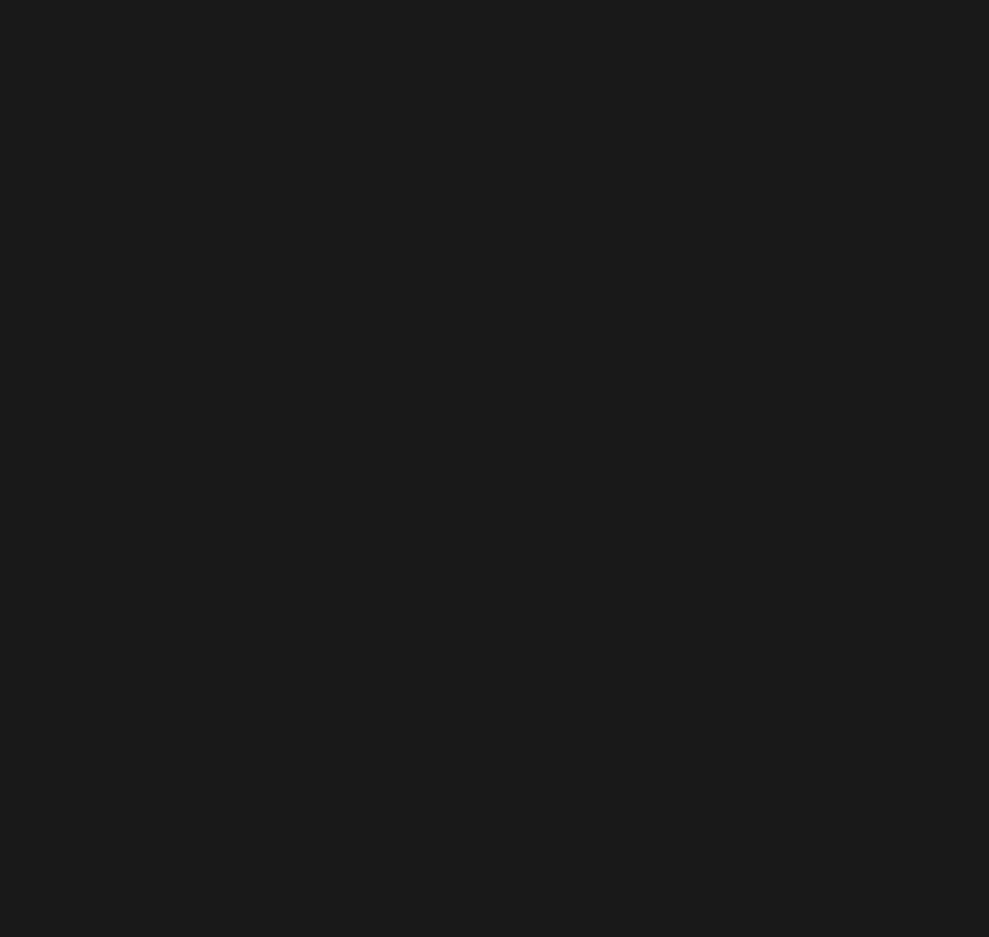
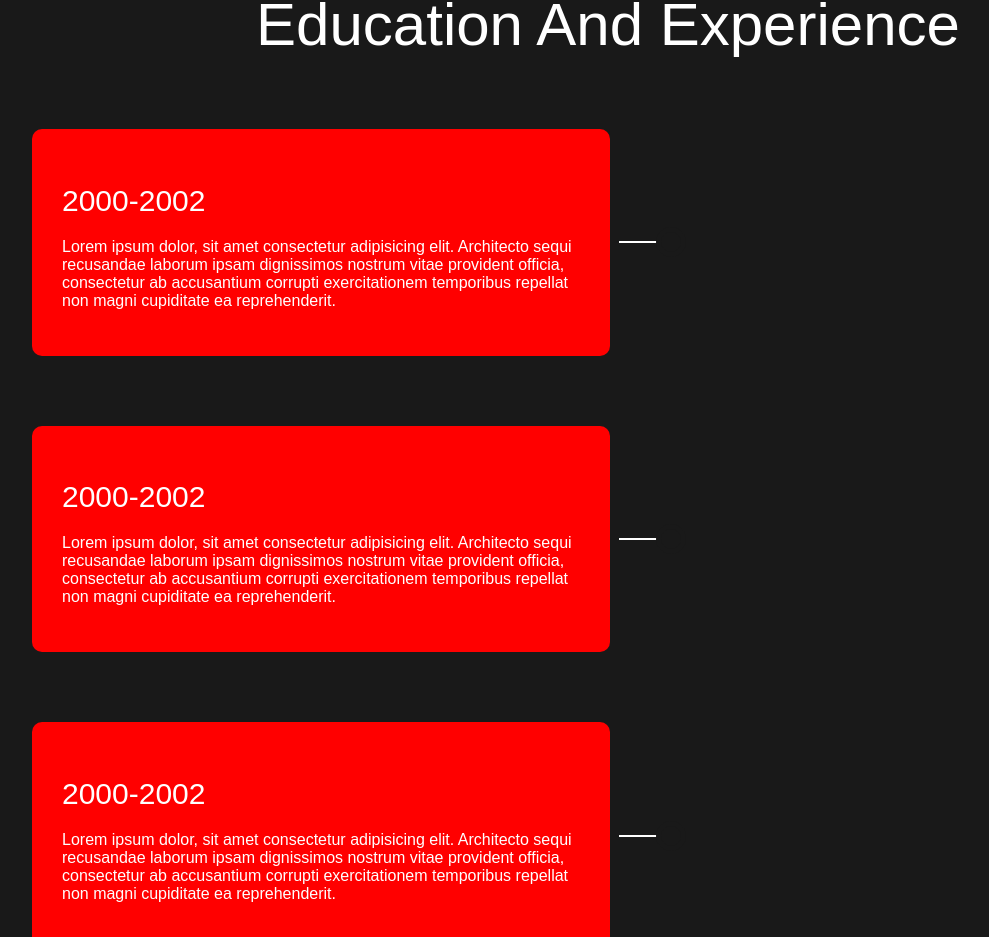
Before and after one commit to Bohdan-Ta/Resume, a React (Create React App) app: page /about in a window 1280 px wide. Shown: the part 1851-2788 px from the top of the page, without its empty margins (32-1021 px from the left). Before the commit the page ends 1841 px from the top, so only its background shows below. Built offline with nearby package versions, Linux system fonts and the light colour scheme.

Commit message:
add Education

```diff
--- /dev/null
+++ b/src/components/About/Education/index.jsx
@@ -0,0 +1,191 @@
+import styled from 'styled-components'
+
+const Section = styled.div`
+	width: 100%;
+	margin: 100px 0;
+
+	h1 {
+		text-align: center;
+		font-size: 60px;
+		color: #fff;
+		text-transform: capitalize;
+		font-weight: 300;
+		margin-bottom: 150px;
+	}
+`
+// const Container = styled.div`
+// 	display: block;
+// 	width: 90%;
+// 	margin: 150px auto;
+// 	margin-bottom: 150px;
+// `
+const CardWrapp = styled.div`
+	display: block;
+	width: 90%;
+	margin: 150px auto;
+
+	h2 {
+		font-size: 30px;
+		font-weight: 300;
+		margin-bottom: 20px;
+	}
+`
+const Card = styled.div`
+	width: 45%;
+	padding: 30px;
+	border-radius: 10px;
+	color: #fff;
+	display: block;
+	margin: -80px 0;
+	position: relative;
+	background: #f00;
+
+	&:nth-child(even) {
+		margin-left: auto;
+	}
+
+	&:nth-child(even):before {
+		div {
+			content: '';
+			position: absolute;
+			left: -15%;
+			top: 50%;
+			transform: translateY(-50%);
+			width: 20px;
+			height: 20px;
+			border: 5px solid #191919;
+			border-radius: 50%;
+		}
+	}
+
+	&:nth-child(even):after {
+		div {
+			content: '';
+			position: absolute;
+			left: -8.5%;
+			top: 50%;
+			transform: translateY(-50%);
+			width: 7%;
+			height: 2px;
+			background: #fff;
+			z-index: -1;
+		}
+	}
+
+	&:nth-child(odd):before {
+		content: '';
+		position: absolute;
+		right: -13%;
+		top: 50%;
+		transform: translateY(-50%);
+		width: 20px;
+		height: 20px;
+		border: 5px solid #191919;
+		border-radius: 50%;
+	}
+
+	&:nth-child(odd):after {
+		content: '';
+		position: absolute;
+		right: -8.5%;
+		top: 50%;
+		transform: translateY(-50%);
+		width: 7%;
+		height: 2px;
+		background: #fff;
+		z-index: -1;
+	}
+
+	&:nth-child(2),
+	&:nth-child(2):before {
+		background: #ff4f4f;
+	}
+	&:nth-child(3),
+	&:nth-child(3):before {
+		background: #ffb84f;
+	}
+	&:nth-child(4),
+	&:nth-child(4):before {
+		background: #3dca5c;
+	}
+	&:nth-child(5),
+	&:nth-child(5):before {
+		background: #565252;
+	}
+	&:nth-child(6),
+	&:nth-child(6):before {
+		background: #4fa0ff;
+	}
+	&:nth-child(even) {
+		div {
+			content: '';
+			position: absolute;
+			left: -12%;
+			top: 0;
+			width: 0px;
+			height: 100%;
+			border: 1px dashed #fff;
+			z-index: -1;
+		}
+	}
+`
+
+export const Education = () => {
+	return (
+		<Section>
+			{/* <Container> */}
+			<h1>education and experience</h1>
+			<CardWrapp>
+				<Card>
+					<h2>2000-2002</h2>
+					<p>
+						Lorem ipsum dolor, sit amet consectetur adipisicing elit. Architecto sequi recusandae laborum ipsam
+						dignissimos nostrum vitae provident officia, consectetur ab accusantium corrupti exercitationem temporibus
+						repellat non magni cupiditate ea reprehenderit.
+					</p>
+				</Card>
+			</CardWrapp>
+			<CardWrapp>
+				<Card>
+					<h2>2000-2002</h2>
+					<p>
+						Lorem ipsum dolor, sit amet consectetur adipisicing elit. Architecto sequi recusandae laborum ipsam
+						dignissimos nostrum vitae provident officia, consectetur ab accusantium corrupti exercitationem temporibus
+						repellat non magni cupiditate ea reprehenderit.
+					</p>
+				</Card>
+			</CardWrapp>
+			<CardWrapp>
+				<Card>
+					<h2>2000-2002</h2>
+					<p>
+						Lorem ipsum dolor, sit amet consectetur adipisicing elit. Architecto sequi recusandae laborum ipsam
+						dignissimos nostrum vitae provident officia, consectetur ab accusantium corrupti exercitationem temporibus
+						repellat non magni cupiditate ea reprehenderit.
+					</p>
+				</Card>
+			</CardWrapp>
+			<CardWrapp>
+				<Card>
+					<h2>2000-2002</h2>
+					<p>
+						Lorem ipsum dolor, sit amet consectetur adipisicing elit. Architecto sequi recusandae laborum ipsam
+						dignissimos nostrum vitae provident officia, consectetur ab accusantium corrupti exercitationem temporibus
+						repellat non magni cupiditate ea reprehenderit.
+					</p>
+				</Card>
+			</CardWrapp>
+			<CardWrapp>
+				<Card>
+					<h2>2000-2002</h2>
+					<p>
+						Lorem ipsum dolor, sit amet consectetur adipisicing elit. Architecto sequi recusandae laborum ipsam
+						dignissimos nostrum vitae provident officia, consectetur ab accusantium corrupti exercitationem temporibus
+						repellat non magni cupiditate ea reprehenderit.
+					</p>
+				</Card>
+			</CardWrapp>
+			{/* </Container> */}
+		</Section>
+	)
+}
--- a/src/components/About/index.jsx
+++ b/src/components/About/index.jsx
@@ -1,6 +1,11 @@
+// import { NavLink, Route, Outlet } from 'react-router-dom'
+// import { Suspense } from 'react'
+
+// import { Loader } from '../../components/Loader'
 import styled from 'styled-components'
 
 import { Skills } from './Skills'
+import { Education } from './Education'
 
 import my_photo from '../../images/photo_my.png'
 
@@ -72,6 +77,7 @@ export const About = () => {
 				</p>
 			</AboutDiv>
 			<Skills />
+			<Education />
 		</>
 	)
 }
```
